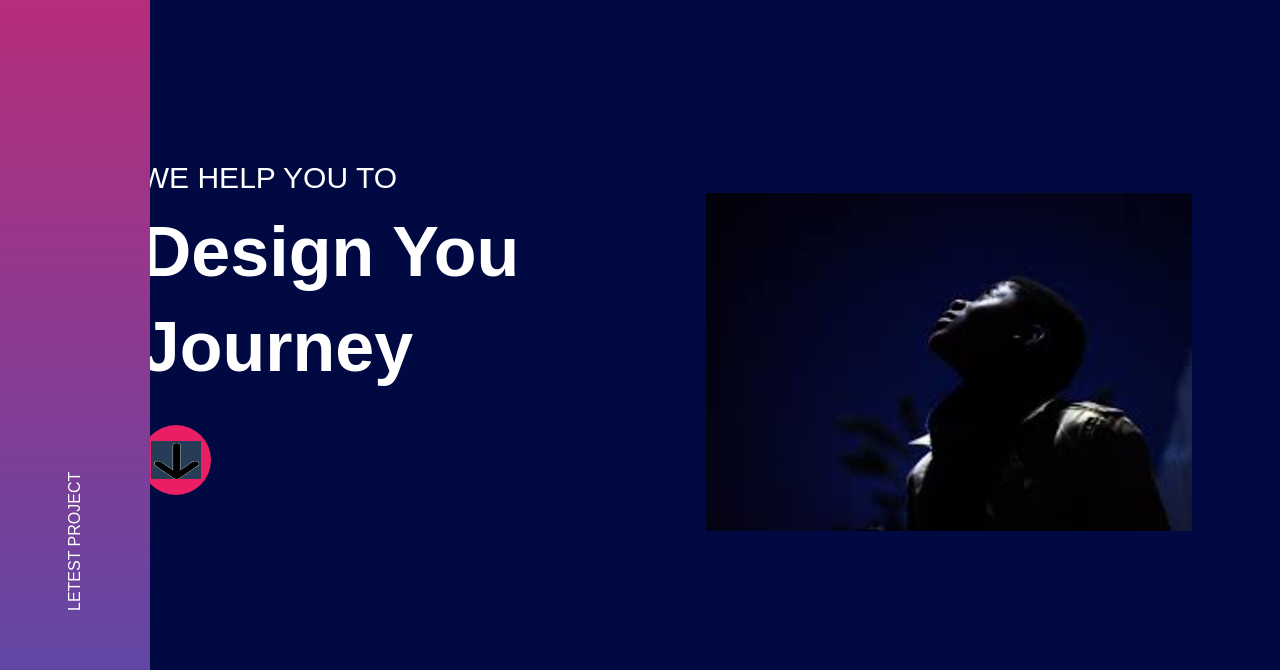
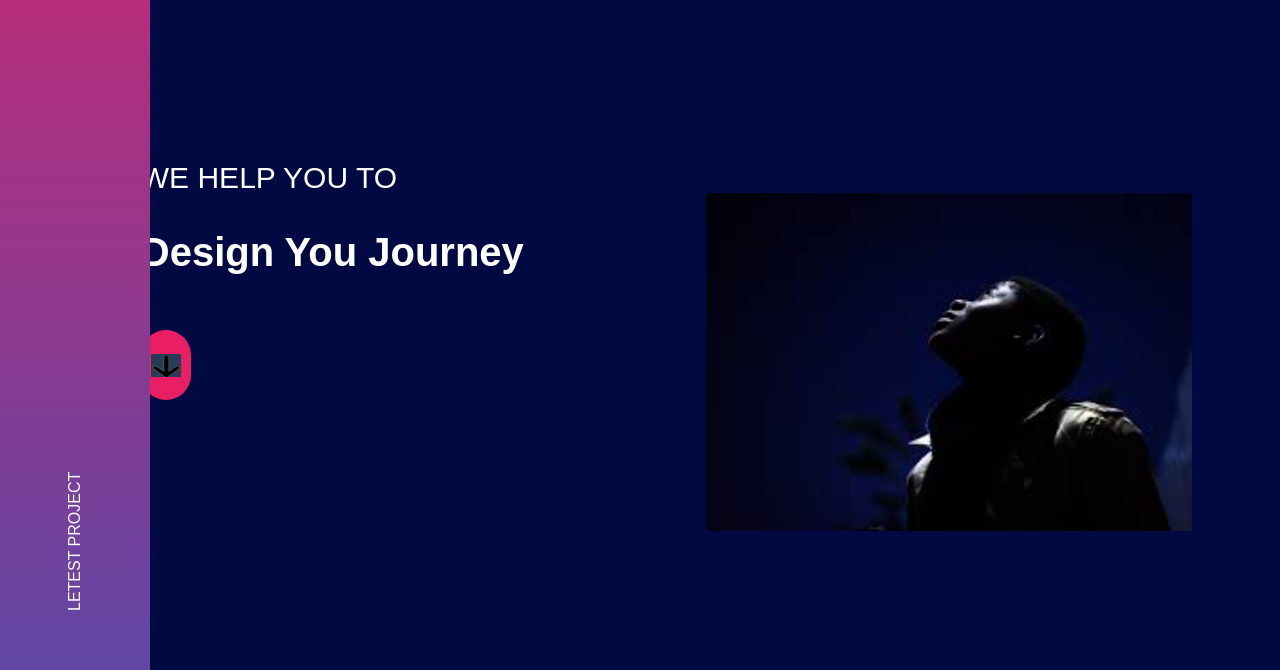
Before and after one commit to nakabi01/sacode-tugas-day09-, a plain HTML site: page index.html in a window 1280 px wide. Shown: the part 130-800 px from the top of the page. Drawn offline with Linux system fonts and the light colour scheme.

Commit message:
file index html

```diff
--- a/style.css
+++ b/style.css
@@ -94,8 +94,8 @@
 
 }
 .text-box h1{
-    font-weight: 900px;
-    font-size: 70px;
+    font-weight: 500px;
+    font-size: 40px;
     max-width: 550px;
     line-height: 95px;
     margin-top: 10px;
@@ -103,7 +103,7 @@
 }
 .text-box .icon{
     background: #e91e63;
-    width: 70px;
+    width: 50px;
     height: 70px;
     border-radius:50px ;
     display: flex;
@@ -111,5 +111,5 @@
     justify-content: center;
 }
 .text-box .icon img{
-    width: 50px;
+    width: 30px;
 }
```
